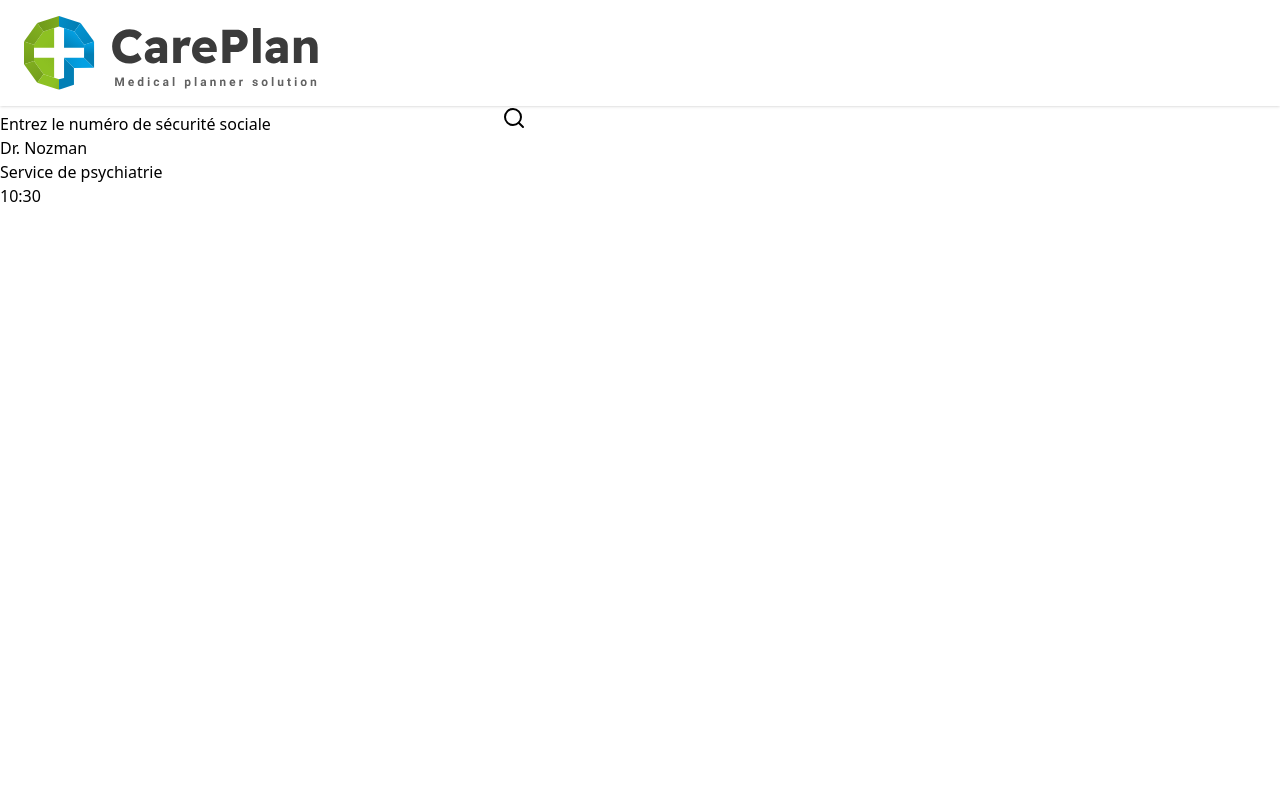
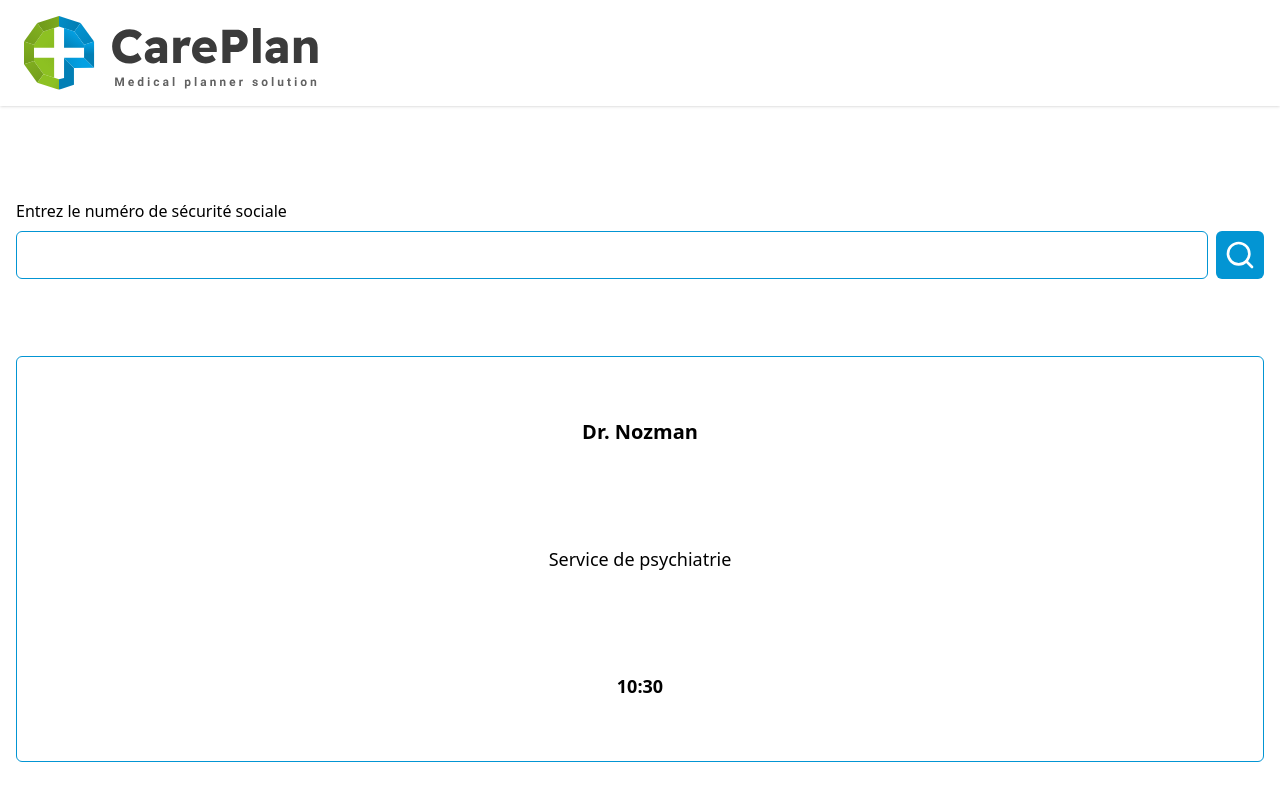
Before and after one commit to WildCodeSchool-CDA-FT-2025-03/CDA-Projet-2-Team-1, a React (Vite) app in the folder frontend/: page /agent in a window 1280 px wide. Built offline with nearby package versions, Linux system fonts and the light colour scheme; no server answers.

Commit message:
ajout du style tailwind

```diff
--- a/frontend/src/pages/AgentPage.tsx
+++ b/frontend/src/pages/AgentPage.tsx
@@ -2,20 +2,29 @@ import { Search } from 'lucide-react';
 
 const AgentPage = () => {
   return (
-    <>
-      <form>
+    <section className="m-4 h-[calc(100vh-10rem)] flex flex-col">
+      <form className="h-1/3 flex flex-col justify-center gap-2 my-4">
         <label htmlFor="search">Entrez le numéro de sécurité sociale</label>
-        <input type="text" id="search" />
-        <button type="submit">
-          <Search />
-        </button>
+        <div className="flex flex-row gap-2">
+          <input
+            className="w-full bg-white border border-turquoise-500 rounded-md"
+            type="text"
+            id="search"
+          />
+          <button
+            className="p-2 flex items-center justify-center rounded-md bg-turquoise-500 hover:bg-turquoise-600"
+            type="submit"
+          >
+            <Search className="w-8 h-8 text-white" />
+          </button>
+        </div>
       </form>
-      <section>
-        <p>Dr. Nozman</p>
-        <p>Service de psychiatrie</p>
-        <p>10:30</p>
+      <section className="h-2/3 p-4 flex flex-col justify-around items-center gap-2 border border-turquoise-500 rounded-md">
+        <p className="text-xl font-bold">Dr. Nozman</p>
+        <p className="text-lg">Service de psychiatrie</p>
+        <p className="text-lg font-bold">10:30</p>
       </section>
-    </>
+    </section>
   );
 };
 export default AgentPage;
```
